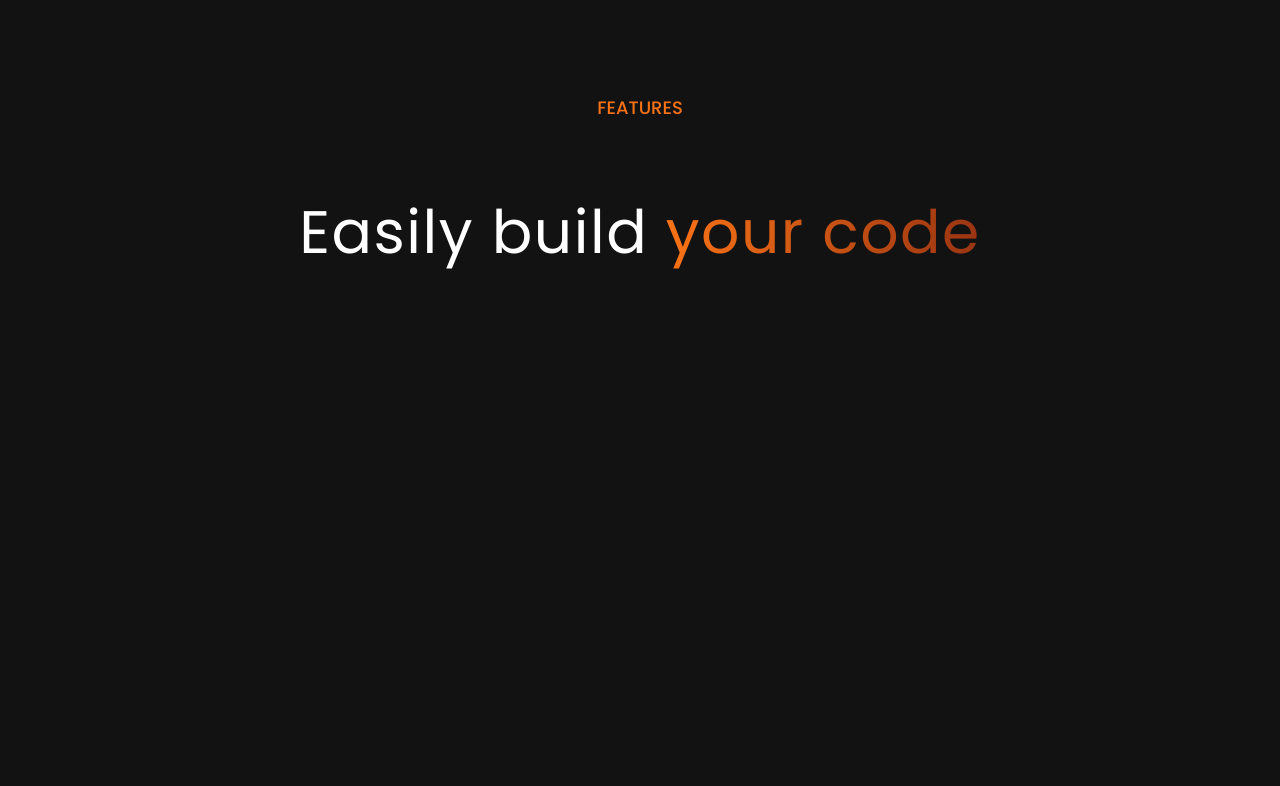
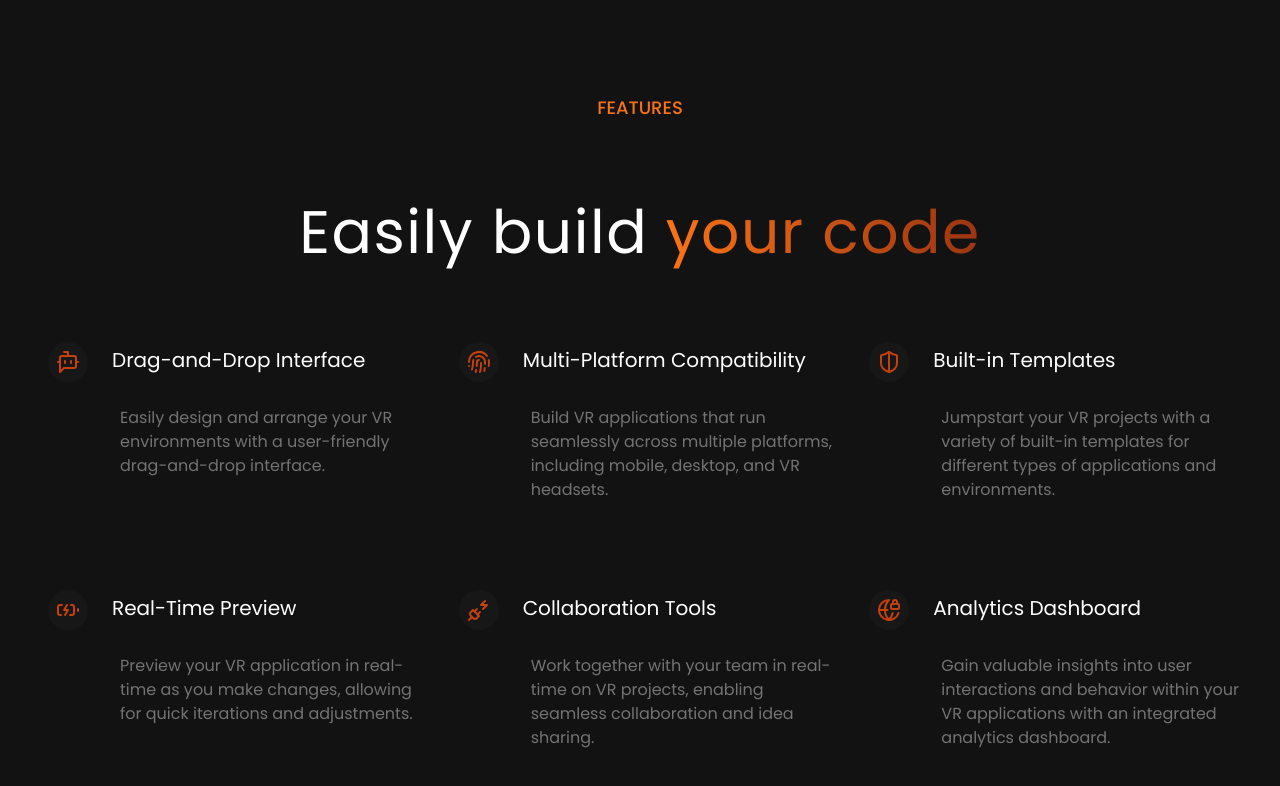
Before and after one commit to yafet-dev/virtual-reality-website, a React (Vite) app: page / in a window 1280 px wide. Shown: the part 805-1591 px from the top of the page. Built offline with nearby package versions, Linux system fonts and the light colour scheme.

Commit message:
features

```diff
--- a/src/components/FeatureSection.jsx
+++ b/src/components/FeatureSection.jsx
@@ -18,11 +18,21 @@ function FeatureSection() {
 
       <div className="flex flex-wrap mt-10 lg:mt-20">
         {features.map((feature, index) => {
-          <div key={index} className="w-full sm:1/2 lg:w-1/3">
-            <div className="flex">
-              <div className="flex mx-6 h-10 w-10 p-2 bg-neutral-900 text-orange-700"></div>
+          return (
+            <div key={index} className="w-full sm:1/2 lg:w-1/3">
+              <div className="flex">
+                <div className="flex mx-6 h-10 w-10 p-2 bg-neutral-900 text-orange-700 justify-center items-center rounded-full">
+                  {feature.icon}
+                </div>
+                <div>
+                  <h5 className="mt-1 mb-6 text-xl">{feature.text}</h5>
+                  <p className="text-md p-2 mb-20 text-neutral-500">
+                    {feature.description}
+                  </p>
+                </div>
+              </div>
             </div>
-          </div>;
+          );
         })}
       </div>
     </div>
```
